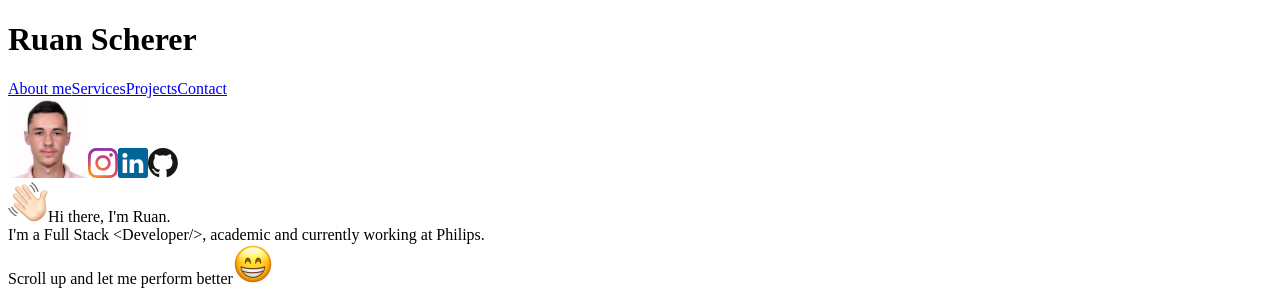
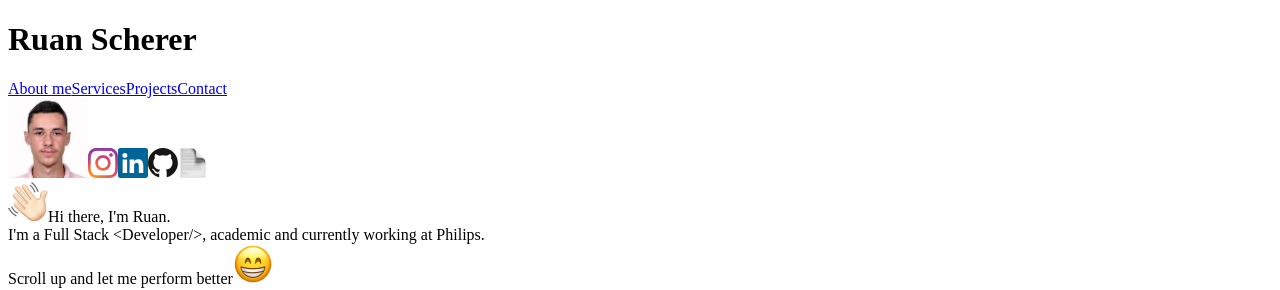
Before and after one commit to RuanScherer/my-site, a Next.js app: page / in a window 1280 px wide. Shown: the top 290 px of the page. Built offline with nearby package versions, Linux system fonts and the light colour scheme.

Commit message:
feat: add curriculum

```diff
--- a/components/Footer.js
+++ b/components/Footer.js
@@ -20,6 +20,11 @@ const Footer = () => {
             <img className="cursor-pointer hover:opacity-75 transition" width="30" height="30" src="/github.svg" alt="GitHub"/>
           </a>
         </Link>
+        <Link href="/Ruan-Scherer.pdf">
+          <a target="_blank" title="Curriculum">
+            <img className="cursor-pointer hover:opacity-75 transition" width="30" height="30" src="/document.png" alt="Curriculum"/>
+          </a>
+        </Link>
       </nav>
       <Link href="#main">
         <a className="hover:text-secondary transition duration-200">Back to top</a>
--- a/pages/index.js
+++ b/pages/index.js
@@ -20,6 +20,11 @@ export default function Home() {
             <Link href="https://www.github.com/RuanScherer/">
               <a target="_blank" title="GitHub">
                 <img className="cursor-pointer hover:opacity-75 transition" width="30" height="30" src="/github.svg" alt="GitHub"/>
+              </a>
+            </Link>
+            <Link href="/Ruan-Scherer.pdf">
+              <a target="_blank" title="Curriculum">
+                <img className="cursor-pointer hover:opacity-75 transition" width="30" height="30" src="/document.png" alt="Curriculum"/>
               </a>
             </Link>
           </div>
```
Also changed, not shown: public/document.png (added), 1 other file (tests, documents, lock files or other folders).
